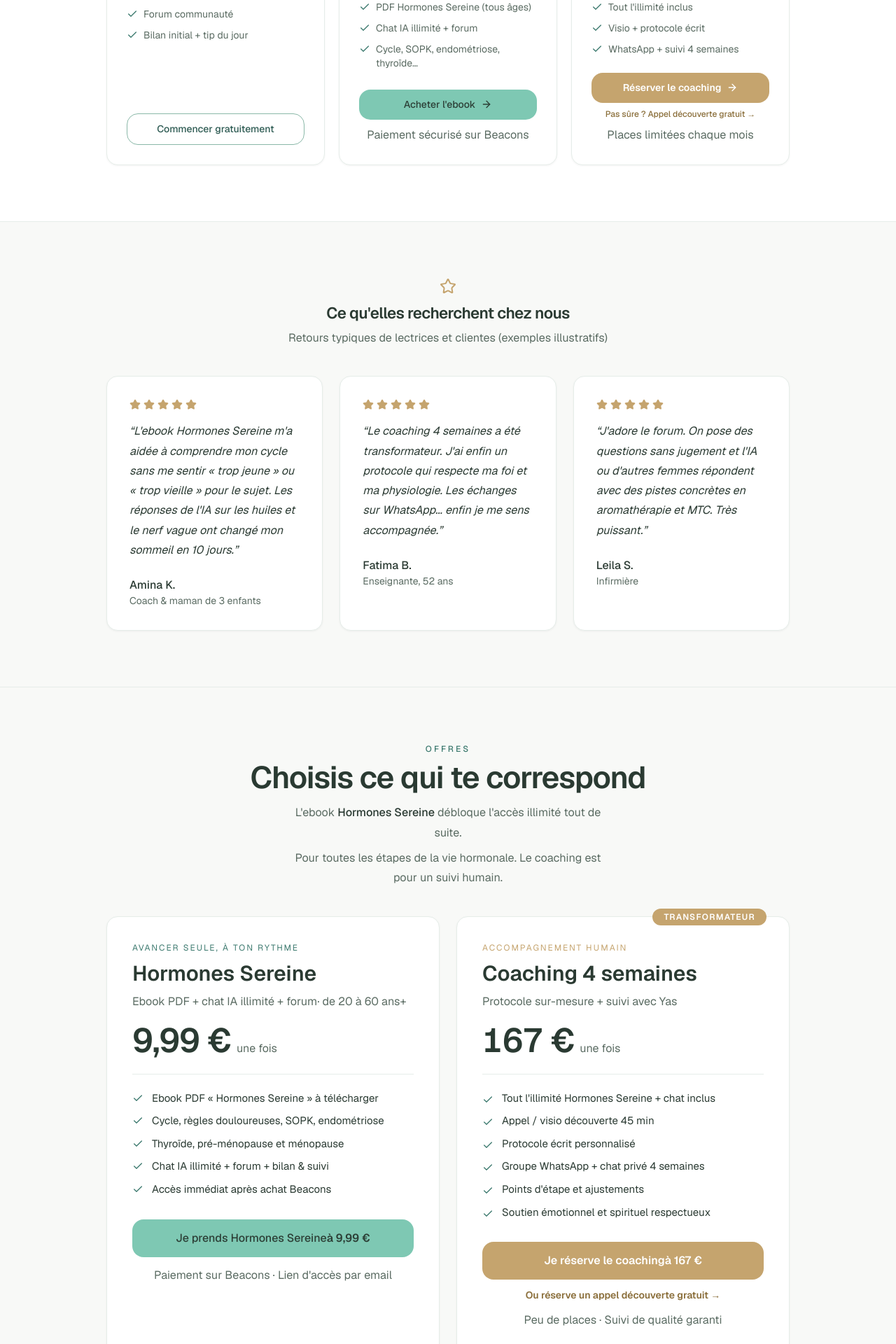
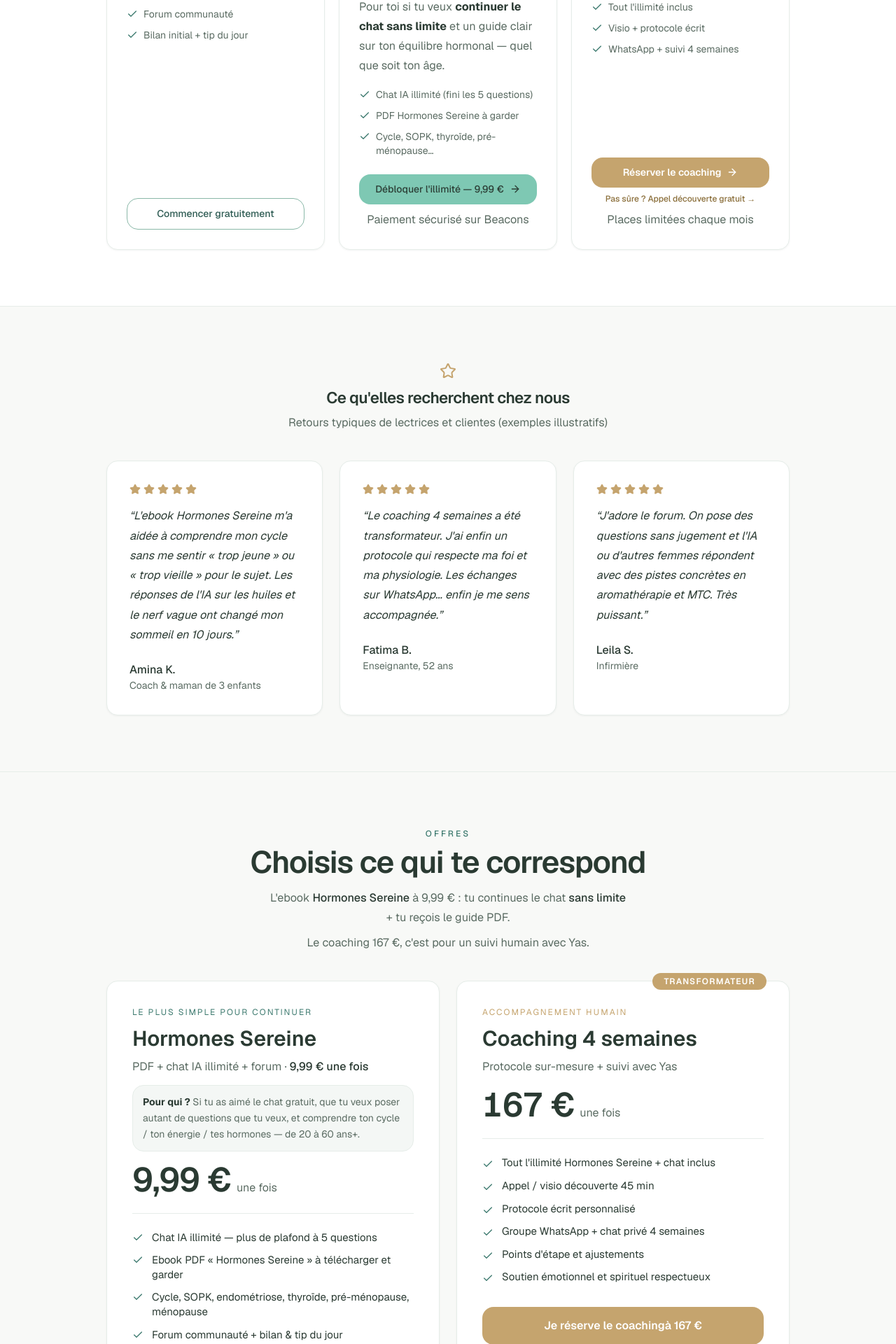
Before and after one commit to bounazouyasmina-arch/natura-bio-by-yas, a Next.js app: page / in a window 1280 px wide. Shown: the part 5420-7340 px from the top of the page at 70% size. Built offline with nearby package versions, Linux system fonts and the light colour scheme.

Commit message:
feat: optimise conversion ebook et mur chat a 5 questions
Landing Hormones Sereine plus claire, rappel Q3-Q4, mur avec benefices.

```diff
--- a/app/espace/page.tsx
+++ b/app/espace/page.tsx
@@ -743,7 +743,8 @@ function EspaceContent() {
 
     if (freeQuestionsUsed >= FREE_QUESTION_LIMIT && !isPremium) {
       toast.error("Limite de 5 questions gratuites atteinte", {
-        description: "Passe à Hormones Sereine pour le chat illimité + l'ebook (9,99 € une fois).",
+        description:
+          "Hormones Sereine (9,99 €) : chat illimité + PDF. Ou réserve un appel découverte gratuit.",
       });
       return;
     }
@@ -1461,6 +1462,27 @@ function EspaceContent() {
                   : `Questions gratuites : ${freeQuestionsUsed} / ${FREE_QUESTION_LIMIT}`}
               </div>
             </div>
+
+            {!isPremium &&
+              freeQuestionsUsed >= 3 &&
+              freeQuestionsUsed < FREE_QUESTION_LIMIT && (
+                <div className="mb-4 rounded-2xl border border-[#E8D9B8] bg-[#FBF7F0] px-4 py-3 text-sm text-[#5A6B62] leading-relaxed">
+                  <strong className="text-[#2A3A32]">
+                    Il te reste {FREE_QUESTION_LIMIT - freeQuestionsUsed} question
+                    {FREE_QUESTION_LIMIT - freeQuestionsUsed > 1 ? 's' : ''} gratuite
+                    {FREE_QUESTION_LIMIT - freeQuestionsUsed > 1 ? 's' : ''}.
+                  </strong>{' '}
+                  Ensuite, Hormones Sereine à 9,99&nbsp;€ débloque le chat illimité + le PDF.{' '}
+                  <a
+                    href={BEACONS_EBOOK_LINK}
+                    target="_blank"
+                    rel="noopener noreferrer"
+                    className="font-semibold text-[var(--sage-600)] underline underline-offset-2"
+                  >
+                    Voir l&apos;offre →
+                  </a>
+                </div>
+              )}
 
             {/* Sélecteur d'agents - couleurs précises + visuels parlants */}
             <div className="flex flex-wrap gap-2 mb-6">
@@ -1553,28 +1575,48 @@ function EspaceContent() {
               </div>
 
               {freeQuestionsUsed >= FREE_QUESTION_LIMIT && !isPremium ? (
-                <div className="border-t p-6 bg-white text-center space-y-4">
-                  <p className="font-medium">Tu as utilisé tes 5 questions gratuites.</p>
+                <div className="border-t p-5 sm:p-6 bg-white text-left sm:text-center space-y-4">
+                  <div>
+                    <p className="font-semibold text-[#2A3A32] text-base sm:text-lg">
+                      Tes 5 questions gratuites sont utilisées — merci d&apos;avoir testé.
+                    </p>
+                    <p className="text-sm text-[#5A6B62] mt-2 leading-relaxed max-w-md mx-auto">
+                      Pour continuer à poser autant de questions que tu veux, et recevoir le guide PDF :
+                    </p>
+                  </div>
+                  <ul className="text-sm text-[#5A6B62] space-y-1.5 max-w-sm mx-auto text-left">
+                    <li className="flex gap-2"><span className="text-[var(--sage-600)]">✓</span> Chat IA illimité (9 expertes)</li>
+                    <li className="flex gap-2"><span className="text-[var(--sage-600)]">✓</span> Ebook Hormones Sereine (PDF)</li>
+                    <li className="flex gap-2"><span className="text-[var(--sage-600)]">✓</span> Forum + accès immédiat après paiement</li>
+                  </ul>
                   <div className="flex flex-col sm:flex-row gap-3 justify-center items-stretch sm:items-center">
                     <a
                       href={BEACONS_EBOOK_LINK}
                       target="_blank"
                       rel="noopener noreferrer"
-                      className="btn-primary inline-block px-6 py-3 rounded-2xl font-semibold text-sm"
+                      className="btn-primary inline-block px-6 py-3.5 rounded-2xl font-semibold text-sm text-center"
                     >
-                      Illimité — Hormones Sereine 9,99 €
+                      Débloquer l&apos;illimité — 9,99 €
+                    </a>
+                    <a
+                      href={BEACONS_DISCOVERY_CALL_LINK}
+                      target="_blank"
+                      rel="noopener noreferrer"
+                      className="inline-block px-6 py-3 rounded-2xl font-semibold text-sm border border-[#D9D4EC] text-[#6C6B9A] text-center"
+                    >
+                      Appel découverte gratuit
                     </a>
                     <a
                       href={BEACONS_COACHING_LINK}
                       target="_blank"
                       rel="noopener noreferrer"
-                      className="inline-block px-6 py-3 rounded-2xl font-semibold text-sm border-2 border-[#C5A46E] text-[#8A6E3A] bg-[#FBF7F0]"
+                      className="inline-block px-6 py-3 rounded-2xl font-semibold text-sm border-2 border-[#C5A46E] text-[#8A6E3A] bg-[#FBF7F0] text-center"
                     >
-                      Coaching 4 semaines — 167 €
+                      Coaching 167 €
                     </a>
                   </div>
                   <p className="text-xs text-[#5A6B62]">
-                    Ebook + chat illimité, ou accompagnement humain avec Yas (protocole + suivi).
+                    Paiement sécurisé sur Beacons · tu reçois ton lien d&apos;accès par email.
                   </p>
                 </div>
               ) : (
--- a/app/page.tsx
+++ b/app/page.tsx
@@ -575,11 +575,14 @@ export default function NaturaBioByYasLanding() {
               <div className="text-[11px] sm:text-xs font-semibold tracking-[1.5px] sm:tracking-[2px] text-[var(--sage-600)] mb-2">2 · ILLIMITÉ</div>
               <div className="text-lg sm:text-xl font-semibold mb-2">Hormones Sereine</div>
               <div className="text-3xl font-semibold tabular-nums mb-1">9,99 €</div>
-              <div className="text-xs text-[#5A6B62] mb-4">paiement unique · accès immédiat</div>
+              <div className="text-xs text-[#5A6B62] mb-3">paiement unique · accès immédiat</div>
+              <p className="text-xs text-[#5A6B62] mb-4 leading-relaxed">
+                Pour toi si tu veux <strong className="text-[#2A3A32]">continuer le chat sans limite</strong> et un guide clair sur ton équilibre hormonal — quel que soit ton âge.
+              </p>
               <ul className="space-y-2.5 text-sm text-[#5A6B62] mb-6 flex-1">
-                <li className="flex gap-2"><Check className="mt-0.5 h-4 w-4 text-[var(--sage-600)] shrink-0" /> PDF Hormones Sereine (tous âges)</li>
-                <li className="flex gap-2"><Check className="mt-0.5 h-4 w-4 text-[var(--sage-600)] shrink-0" /> Chat IA illimité + forum</li>
-                <li className="flex gap-2"><Check className="mt-0.5 h-4 w-4 text-[var(--sage-600)] shrink-0" /> Cycle, SOPK, endométriose, thyroïde…</li>
+                <li className="flex gap-2"><Check className="mt-0.5 h-4 w-4 text-[var(--sage-600)] shrink-0" /> Chat IA illimité (fini les 5 questions)</li>
+                <li className="flex gap-2"><Check className="mt-0.5 h-4 w-4 text-[var(--sage-600)] shrink-0" /> PDF Hormones Sereine à garder</li>
+                <li className="flex gap-2"><Check className="mt-0.5 h-4 w-4 text-[var(--sage-600)] shrink-0" /> Cycle, SOPK, thyroïde, pré-ménopause…</li>
               </ul>
               <a
                 href={BEACONS_EBOOK_LINK}
@@ -587,7 +590,7 @@ export default function NaturaBioByYasLanding() {
                 rel="noopener noreferrer"
                 className="btn-primary w-full rounded-2xl py-3 px-3 font-semibold flex items-center justify-center gap-2 text-sm leading-snug text-center"
               >
-                Acheter l&apos;ebook <ArrowRight className="h-4 w-4 shrink-0" />
+                Débloquer l&apos;illimité — 9,99 € <ArrowRight className="h-4 w-4 shrink-0" />
               </a>
               <p className="text-center text-[11px] mt-2 text-[#5A6B62]">Paiement sécurisé sur Beacons</p>
             </div>
@@ -653,27 +656,31 @@ export default function NaturaBioByYasLanding() {
         <div className="mx-auto max-w-4xl px-4 sm:px-6 text-center">
           <div className="uppercase tracking-[2px] sm:tracking-[3px] text-[11px] sm:text-xs font-medium text-[var(--sage-600)] mb-2">OFFRES</div>
           <h2 className="text-[1.65rem] sm:text-4xl font-semibold tracking-tight mb-3 leading-tight">Choisis ce qui te correspond</h2>
-          <div className="text-[#5A6B62] mb-8 sm:mb-10 max-w-md mx-auto space-y-2 text-[15px] sm:text-base leading-relaxed">
+          <div className="text-[#5A6B62] mb-8 sm:mb-10 max-w-lg mx-auto space-y-2 text-[15px] sm:text-base leading-relaxed">
             <p>
               L&apos;ebook <strong className="font-medium text-[#2A3A32]">Hormones Sereine</strong>
-              {" "}débloque l&apos;accès illimité tout de suite.
+              {" "}à 9,99&nbsp;€ : tu continues le chat <strong className="font-medium text-[#2A3A32]">sans limite</strong>
+              {" "}+ tu reçois le guide PDF.
             </p>
             <p>
-              Pour toutes les étapes de la vie hormonale. Le coaching est pour un suivi humain.
+              Le coaching 167&nbsp;€, c&apos;est pour un suivi humain avec Yas.
             </p>
           </div>
         </div>
 
         <div className="mx-auto max-w-5xl px-4 sm:px-6 grid md:grid-cols-2 gap-5 sm:gap-6">
-          <div className="card rounded-3xl p-5 sm:p-9 bg-white text-left">
+          <div className="card rounded-3xl p-5 sm:p-9 bg-white text-left border-2 border-[var(--sage-600)]/30">
             <div className="uppercase tracking-[1.2px] sm:tracking-[2px] text-[10px] sm:text-xs text-[var(--sage-600)] mb-2 leading-snug">
-              Avancer seule, à ton rythme
+              Le plus simple pour continuer
             </div>
             <div className="text-xl sm:text-3xl font-semibold leading-snug">Hormones Sereine</div>
             <p className="text-sm text-[#5A6B62] mt-1.5 leading-relaxed">
-              Ebook PDF + chat IA illimité + forum
-              <span className="block sm:inline sm:before:content-['·_']">de 20 à 60 ans+</span>
+              PDF + chat IA illimité + forum · <strong className="font-medium text-[#2A3A32]">9,99 € une fois</strong>
             </p>
+            <div className="mt-3 rounded-2xl bg-[#F4F7F5] border border-[#E6EDE9] px-3.5 py-3 text-sm text-[#5A6B62] leading-relaxed">
+              <strong className="text-[#2A3A32]">Pour qui ?</strong> Si tu as aimé le chat gratuit, que tu veux poser
+              autant de questions que tu veux, et comprendre ton cycle / ton énergie / tes hormones — de 20 à 60&nbsp;ans+.
+            </div>
             <div className="mt-4 flex flex-wrap items-baseline gap-x-2 gap-y-0.5">
               <span className="text-4xl sm:text-5xl font-semibold tabular-nums tracking-tight">9,99 €</span>
               <span className="text-sm sm:text-base font-normal text-[#5A6B62]">une fois</span>
@@ -683,11 +690,11 @@ export default function NaturaBioByYasLanding() {
 
             <ul className="space-y-2.5 sm:space-y-3 mb-7 sm:mb-8 text-sm sm:text-[15px] leading-snug">
               {[
-                "Ebook PDF « Hormones Sereine » à télécharger",
-                "Cycle, règles douloureuses, SOPK, endométriose",
-                "Thyroïde, pré-ménopause et ménopause",
-                "Chat IA illimité + forum + bilan & suivi",
-                "Accès immédiat après achat Beacons",
+                "Chat IA illimité — plus de plafond à 5 questions",
+                "Ebook PDF « Hormones Sereine » à télécharger et garder",
+                "Cycle, SOPK, endométriose, thyroïde, pré-ménopause, ménopause",
+                "Forum communauté + bilan & tip du jour",
+                "Accès immédiat après paiement Beacons",
               ].map((item, idx) => (
                 <li key={idx} className="flex items-start gap-2.5 sm:gap-3">
                   <Check className="mt-0.5 text-[var(--sage-600)] h-4 w-4 shrink-0" />
@@ -702,8 +709,8 @@ export default function NaturaBioByYasLanding() {
               rel="noopener noreferrer"
               className="btn-primary w-full rounded-2xl font-semibold text-sm sm:text-base text-center px-4 py-3.5 sm:py-4 leading-snug flex flex-col sm:block items-center justify-center gap-0.5"
             >
-              <span>Je prends Hormones Sereine</span>
-              <span className="font-semibold">à 9,99 €</span>
+              <span>Je débloque l&apos;illimité</span>
+              <span className="font-semibold">Hormones Sereine · 9,99 €</span>
             </a>
             <p className="text-center text-[11px] sm:text-xs mt-3 text-[#5A6B62] leading-relaxed px-1">
               Paiement sur Beacons · Lien d&apos;accès par email
```
